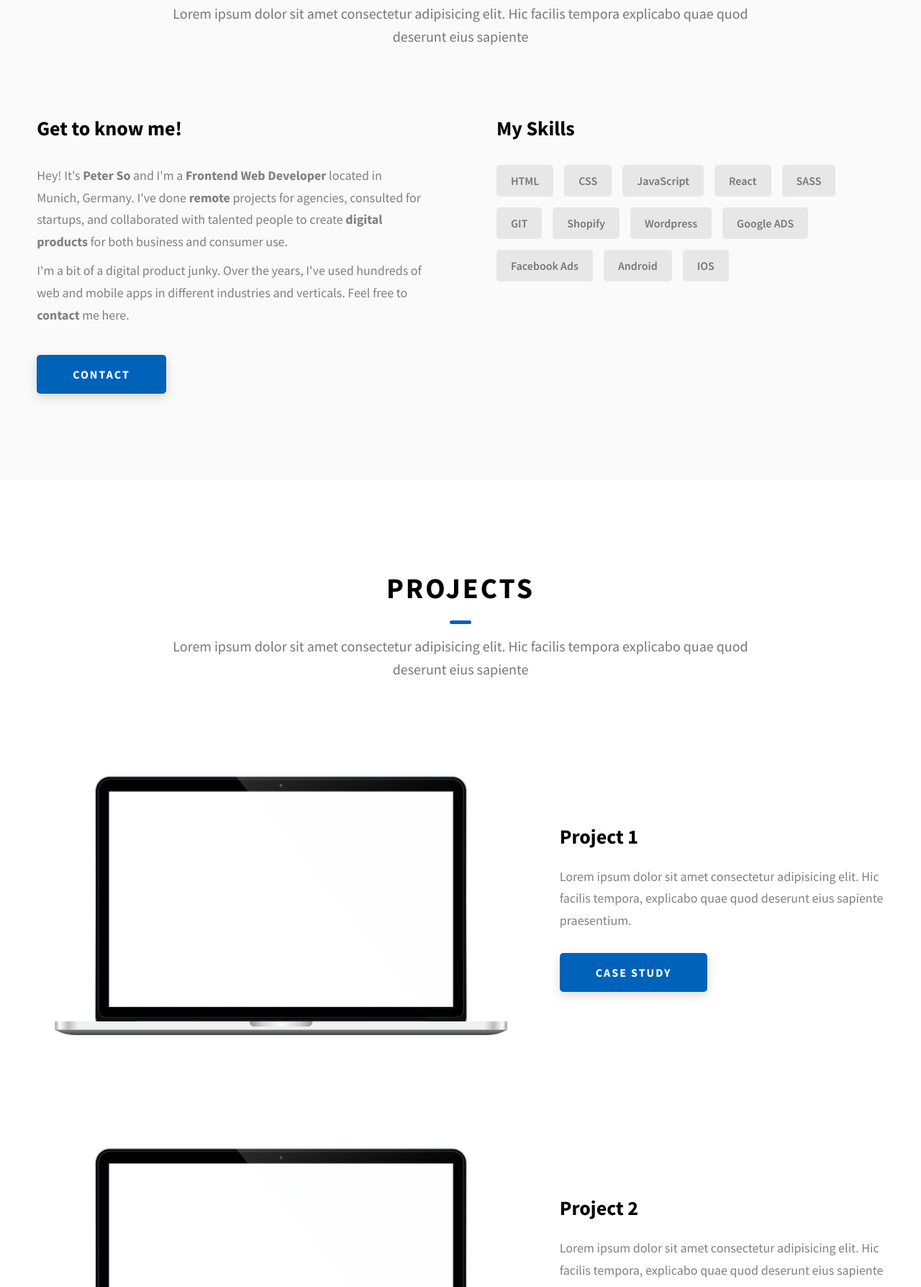
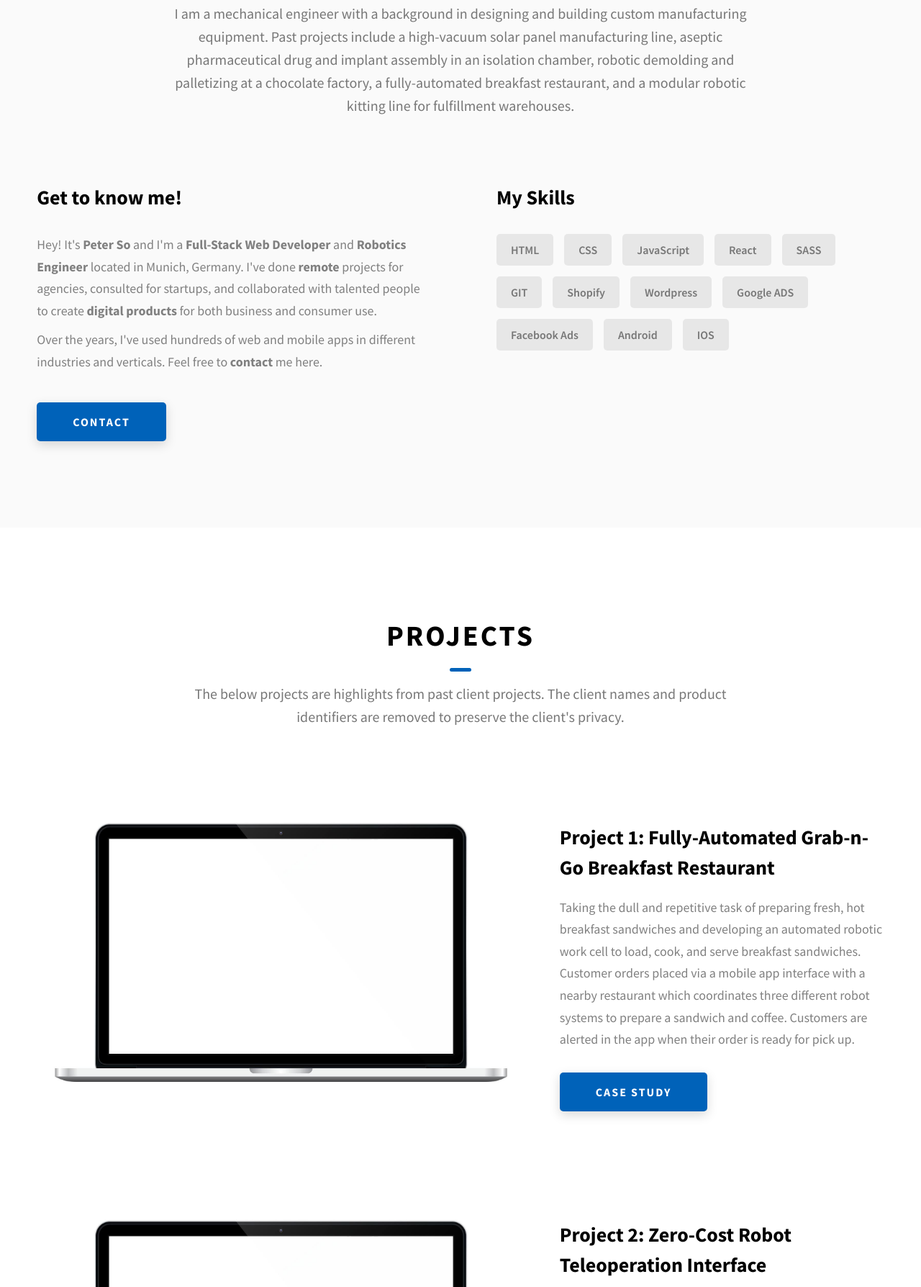
Before and after one commit to peterso/peterso.github.io, a plain HTML site: page index.html in a window 1280 px wide. Shown: the part 1012-2800 px from the top of the page at 72% size. Drawn offline with Linux system fonts and the light colour scheme.

Commit message:
Update landing page text

```diff
--- a/index.html
+++ b/index.html
@@ -84,12 +84,10 @@
     </header>
     <section class="home-hero">
       <div class="home-hero__content">
-        <h1 class="heading-primary">Hey, My name is Peter So</h1>
+        <h1 class="heading-primary">Hey there, I'm Peter So.</h1>
         <div class="home-hero__info">
           <p class="text-primary">
-            Lorem ipsum dolor sit amet consectetur adipisicing elit. Hic facilis
-            tempora explicabo quae quod deserunt eius sapiente solutions for
-            complex problems
+            What shall we build together? Learn about my current and previous projects in custom manufacturing, robotics, and software development below.
           </p>
         </div>
         <div class="home-hero__cta">
@@ -125,7 +123,7 @@
           </a>
         </div>
         <div class="home-hero__social">
-          <a href="https://www.youtube.com/user/pmjmagic/" class="home-hero__social-icon-link">
+          <a href="https://www.youtube.com/@petersoshow/" class="home-hero__social-icon-link">
             <img
               src="./assets/png/yt-ico.png"
               alt="icon"
@@ -155,8 +153,7 @@
         <h2 class="heading heading-sec heading-sec__mb-med">
           <span class="heading-sec__main">About Me</span>
           <span class="heading-sec__sub">
-            Lorem ipsum dolor sit amet consectetur adipisicing elit. Hic facilis
-            tempora explicabo quae quod deserunt eius sapiente
+            I am a mechanical engineer with a background in designing and building custom manufacturing equipment. Past projects include a high-vacuum solar panel manufacturing line, aseptic pharmaceutical drug and implant assembly in an isolation chamber, robotic demolding and palletizing at a chocolate factory, a fully-automated breakfast restaurant, and a modular robotic kitting line for fulfillment warehouses.
           </span>
         </h2>
         <div class="about__content">
@@ -166,7 +163,7 @@
               <p class="about__content-details-para">
                 Hey! It's
                 <strong>Peter So</strong>
-                and I'm a <strong> Frontend Web Developer </strong> located in
+                and I'm a <strong> Full-Stack Web Developer </strong> and <strong> Robotics Engineer </strong> located in
                 Munich, Germany. I've done
                 <strong> remote </strong>
                 projects for agencies, consulted for startups, and collaborated
@@ -175,7 +172,7 @@
                 for both business and consumer use.
               </p>
               <p class="about__content-details-para">
-                I'm a bit of a digital product junky. Over the years, I've used
+                Over the years, I've used
                 hundreds of web and mobile apps in different industries and
                 verticals. Feel free to
                 <strong>contact</strong> me here.
@@ -210,8 +207,7 @@
         <h2 class="heading heading-sec heading-sec__mb-bg">
           <span class="heading-sec__main">Projects</span>
           <span class="heading-sec__sub">
-            Lorem ipsum dolor sit amet consectetur adipisicing elit. Hic facilis
-            tempora explicabo quae quod deserunt eius sapiente
+            The below projects are highlights from past client projects. The client names and product identifiers are removed to preserve the client's privacy.
           </span>
         </h2>
 
@@ -226,11 +222,9 @@
               />
             </div>
             <div class="projects__row-content">
-              <h3 class="projects__row-content-title">Project 1</h3>
+              <h3 class="projects__row-content-title">Project 1: Fully-Automated Grab-n-Go Breakfast Restaurant</h3>
               <p class="projects__row-content-desc">
-                Lorem ipsum dolor sit amet consectetur adipisicing elit. Hic
-                facilis tempora, explicabo quae quod deserunt eius sapiente
-                praesentium.
+                Taking the dull and repetitive task of preparing fresh, hot breakfast sandwiches and developing an automated robotic work cell to load, cook, and serve breakfast sandwiches. Customer orders placed via a mobile app interface with a nearby restaurant which coordinates three different robot systems to prepare a sandwich and coffee. Customers are alerted in the app when their order is ready for pick up.
               </p>
               <a
                 href="./project-1.html"
@@ -250,11 +244,10 @@
               />
             </div>
             <div class="projects__row-content">
-              <h3 class="projects__row-content-title">Project 2</h3>
+              <h3 class="projects__row-content-title">Project 2: Zero-Cost Robot Teleoperation Interface</h3>
               <p class="projects__row-content-desc">
-                Lorem ipsum dolor sit amet consectetur adipisicing elit. Hic
-                facilis tempora, explicabo quae quod deserunt eius sapiente
-                praesentium.
+                Controlling a robot beyond one's eyesight presents the challenge of relaying the robot's feedback of the environment. A-RIFT is a browser-based robot control interface for aerial drones and robotic arms over the internet using a common laptop. The interface allows the operator to execute pre-scripted commands, i.e. takeoff and landing, as well provide velocity commands within a selected robot working coordinate frame.
+                The interface renders visual and sensory feedback as a composited video stream from the robot agent to the operator to assist with teleoperation.
               </p>
               <a
                 href="./project-2.html"
@@ -274,11 +267,9 @@
               />
             </div>
             <div class="projects__row-content">
-              <h3 class="projects__row-content-title">Project 3</h3>
+              <h3 class="projects__row-content-title">Project 3: Precision Solar Array Assembly Robot Work Cell</h3>
               <p class="projects__row-content-desc">
-                Lorem ipsum dolor sit amet consectetur adipisicing elit. Hic
-                facilis tempora, explicabo quae quod deserunt eius sapiente
-                praesentium.
+                A robot work cell designed for a client to pick individual solar cells from a conveyor and place them in an array within 0.5mm as part of a solar panel manufacturing line. The cell consisted of a continuous input conveyor, an intermittent output conveyor and a suspended SCARA robot arm equipped with a precision vision system for quality control inspection and robot guidance.
               </p>
               <a
                 href="./project-3.html"
@@ -296,8 +287,7 @@
         <h2 class="heading heading-sec heading-sec__mb-med">
           <span class="heading-sec__main heading-sec__main--lt">Contact</span>
           <span class="heading-sec__sub heading-sec__sub--lt">
-            Lorem ipsum dolor sit amet consectetur adipisicing elit. Hic facilis
-            tempora explicabo quae quod deserunt eius sapiente
+            Do you have an automation project and want to discuss possible solutions together? Get in touch using the form below.
           </span>
         </h2>
         <div class="contact__form-container">
@@ -372,7 +362,7 @@
                   alt="icon"
                 />
               </a>
-              <a target="_blank" rel="noreferrer" href="https://www.youtube.com/user/pmjmagic/">
+              <a target="_blank" rel="noreferrer" href="https://www.youtube.com/@petersoshow/">
                 <img
                   class="main-footer__icon"
                   src="./assets/png/yt-ico.png"
@@ -391,8 +381,7 @@
           <div class="main-footer__row main-footer__row-2">
             <h4 class="heading heading-sm text-lt">Peter So</h4>
             <p class="main-footer__short-desc">
-              Lorem ipsum dolor sit amet consectetur adipisicing elit facilis
-              tempora explicabo quae quod deserunt
+              Putting automation to work so you can continue creating memorable customer experiences.
             </p>
           </div>
         </div>
```
